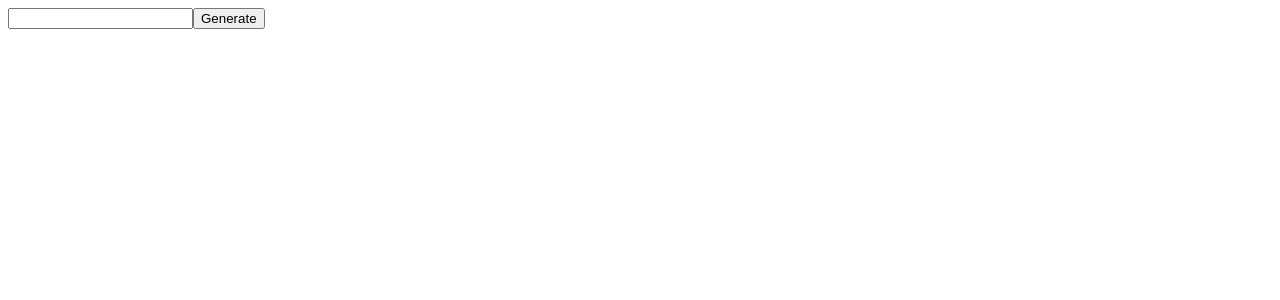
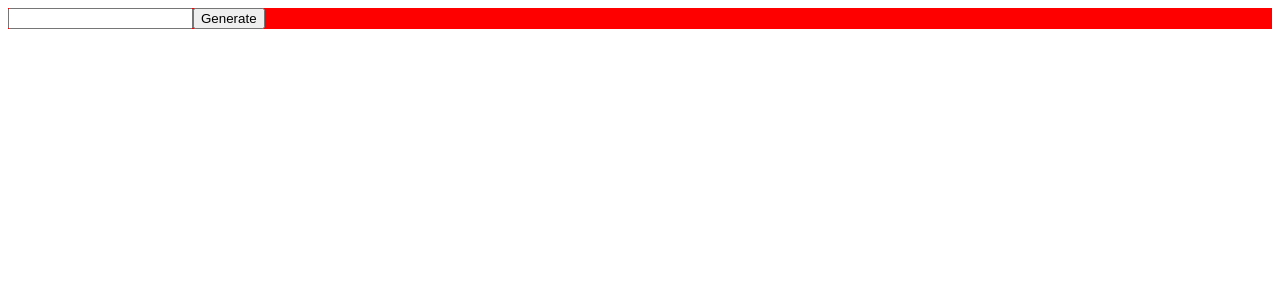
Before and after one commit to AndriiKot/React, a React (Vite) app: page / in a window 1280 px wide. Shown: the top 300 px of the page. Built offline with nearby package versions, Linux system fonts and the light colour scheme.

Commit message:
React 'React 04' 'QR Code' ! create QrCodeGenerator.css !

```diff
--- a/src/Layout.jsx
+++ /dev/null
@@ -1,9 +0,0 @@
-import { QrCodeGenerator } from "./QrCodeGenerator";
-
-export const Layout = () => {
-  return (
-    <div>
-      <QrCodeGenerator />
-    </div>
-  );
-};
--- /dev/null
+++ b/src/QrCodeGenerator.css
@@ -0,0 +1,3 @@
+.wrapper__generator {
+  background-color: red;
+}
--- a/src/QrCodeGenerator.jsx
+++ b/src/QrCodeGenerator.jsx
@@ -1,5 +1,6 @@
 import { useState } from "react";
 import { QRCodeSVG } from "qrcode.react";
+import './QrCodeGenerator.css'
 
 export const QrCodeGenerator = () => {
   const [inputValue, setInputValue] = useState("");
@@ -17,7 +18,7 @@ export const QrCodeGenerator = () => {
 
 
   return (
-    <div>
+    <div className="wrapper__generator">
       { qrCodeValue !== '' && <QRCodeSVG value={qrCodeValue} />}
       <input type="text" value={inputValue} onChange={onChangeGenerate} />
       <button type="button" onClick={handleGenerate}>
--- a/src/main.jsx
+++ b/src/main.jsx
@@ -1,9 +1,10 @@
 import React from "react";
 import ReactDOM from "react-dom/client";
-import { Layout } from "./Layout";
+import { QrCodeGenerator } from "./QrCodeGenerator";
+
 
 ReactDOM.createRoot(document.getElementById("root")).render(
   <>
-    <Layout />
+    <QrCodeGenerator />
   </>
 );
```
